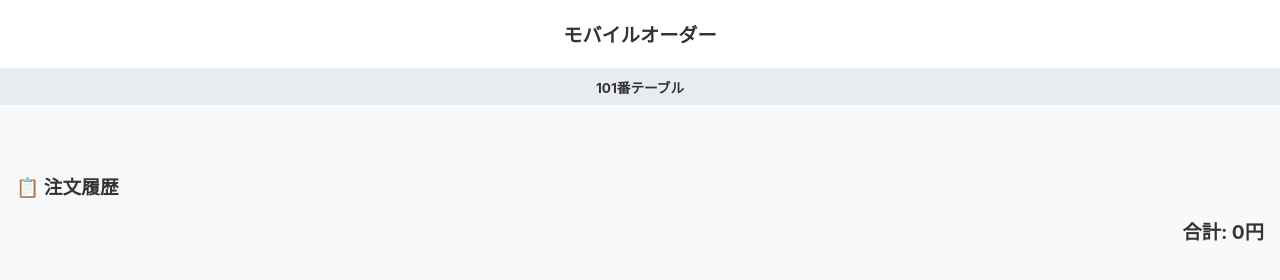
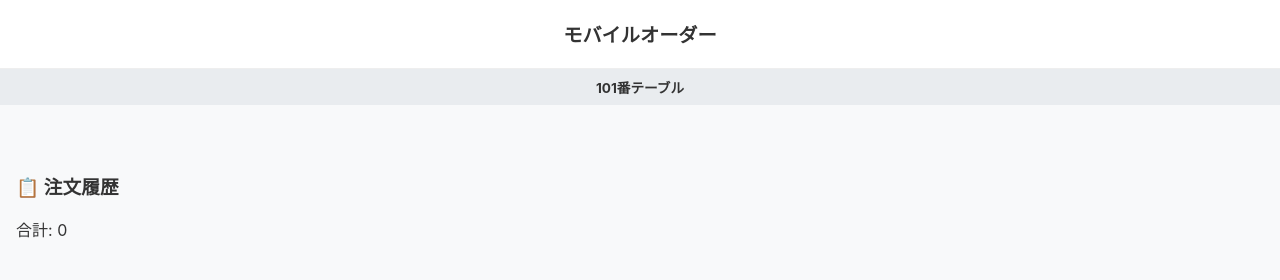
Before and after one commit to Elion-dev99/store, a plain HTML site: page index.html in a window 1280 px wide. Drawn offline with Linux system fonts and the light colour scheme; no server answers.

Commit message:
Update index.html

```diff
--- a/index.html
+++ b/index.html
@@ -48,9 +48,9 @@
     <div class="container" id="menu-list"></div>
     <div class="container">
         <h3>📋 注文履歴</h3>
+        合計: <span id="total-price">0</span>
         <div id="order-history"></div>
         <div style="text-align: right; margin-top: 10px; font-weight: bold; font-size: 1.2rem;">
-            合計: <span id="total-price">0</span>円
         </div>
     </div>
 
```
